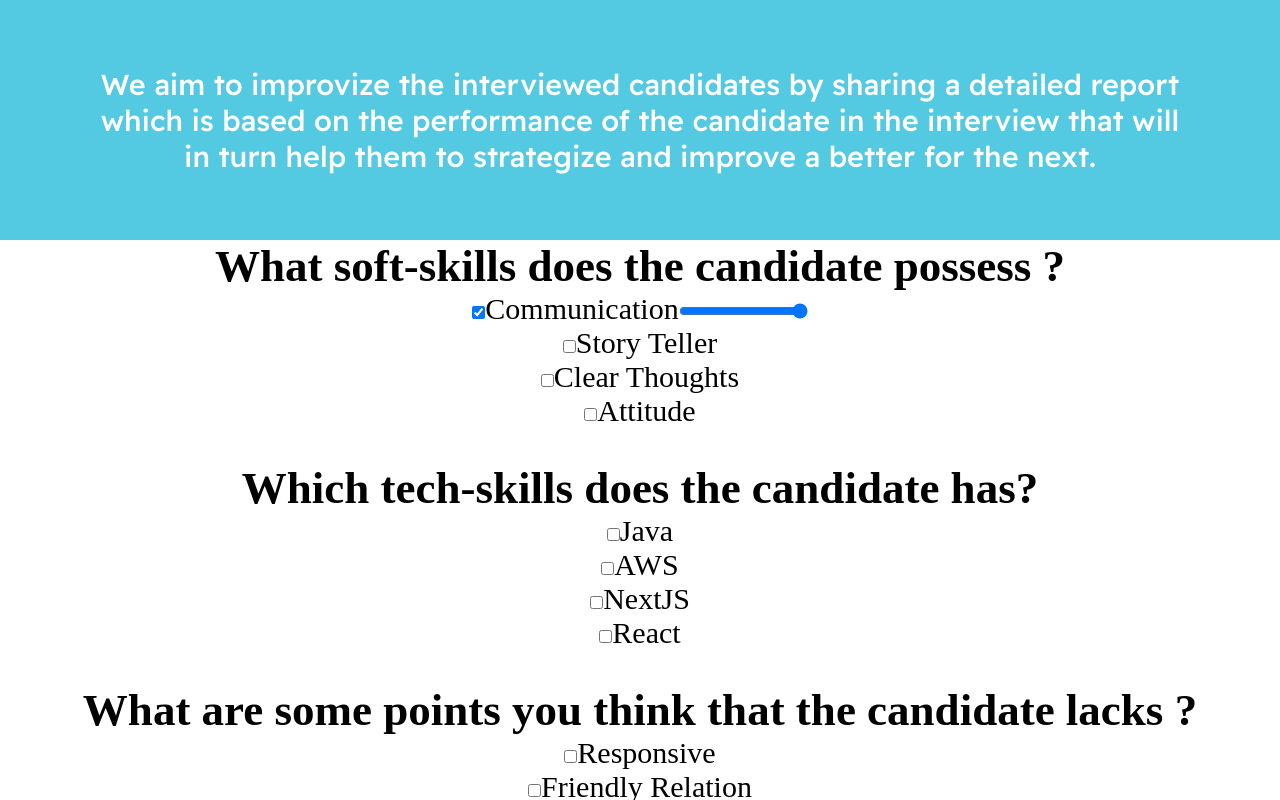
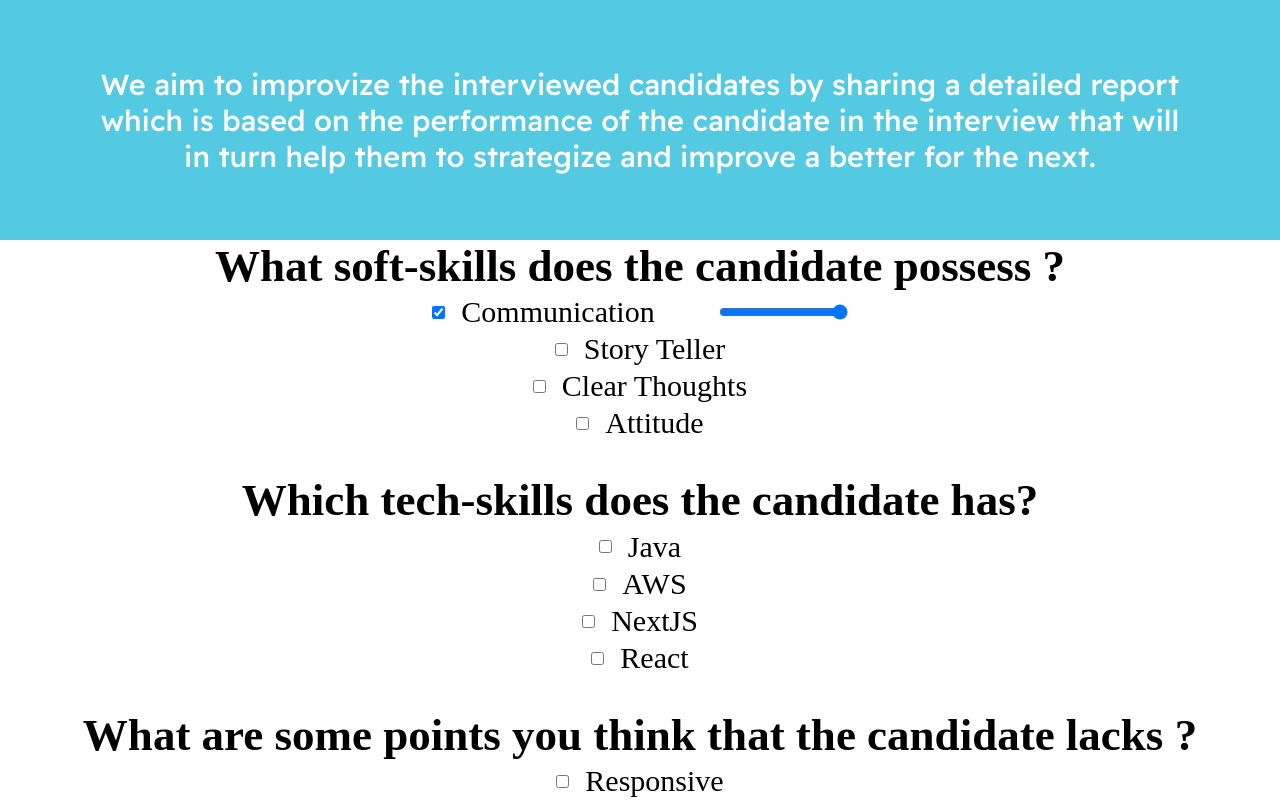
Before and after one commit to abhishekY2401/FeedoHQ, a React (Create React App) app: page /feedback in a window 1280 px wide. Both pictures are taken after a click on the checkbox 543 px from the left and 312 px from the top of the page. Shown: the top 800 px of the page. Built offline with nearby package versions, Linux system fonts and the light colour scheme; the HTML template or start-up script is replaced by a standard one.

Commit message:
Feedback added css in options

```diff
--- a/src/components/FeedbackPage/Question.css
+++ b/src/components/FeedbackPage/Question.css
@@ -0,0 +1,12 @@
+.label-option-text {
+  margin-left: 1rem;
+  vertical-align: middle;
+}
+
+.input-slider {
+  margin-left: 4rem;
+  vertical-align: middle;
+}
+
+.options {
+}
--- a/src/components/FeedbackPage/Question.js
+++ b/src/components/FeedbackPage/Question.js
@@ -1,4 +1,5 @@
 import { useState } from "react";
+import "./Question.css";
 
 const Question = (props) => {
   // making a boolean check value
@@ -9,7 +10,7 @@ const Question = (props) => {
     { id: 0, checked: false },
     { id: 1, checked: false },
     { id: 2, checked: false },
-    { id: 3, checked: false },
+    { id: 3, checked: false }
   ]);
 
   const enableSlider = (id) => {
@@ -29,7 +30,7 @@ const Question = (props) => {
   return (
     <div className="quest">
       <h2 id="qns">{props.question}</h2>
-
+      <div className="options">
         <ol>
           <input
             type="checkbox"
@@ -37,8 +38,10 @@ const Question = (props) => {
             id="0"
             onChange={() => enableSlider(0)}
           />
-        <label>{props.value1}</label>
-        {slider[0].checked && <input type="range" min="0" max="10" />}
+          <label className="label-option-text">{props.value1}</label>
+          {slider[0].checked && (
+            <input className="input-slider" type="range" min="0" max="10" />
+          )}
         </ol>
 
         <ol>
@@ -48,8 +51,10 @@ const Question = (props) => {
             id="1"
             onChange={() => enableSlider(1)}
           />
-        <label>{props.value2}</label>
-        {slider[1].checked && <input type="range" min="0" max="10" />}
+          <label className="label-option-text">{props.value2}</label>
+          {slider[1].checked && (
+            <input className="input-slider" type="range" min="0" max="10" />
+          )}
         </ol>
 
         <ol>
@@ -59,8 +64,10 @@ const Question = (props) => {
             id="2"
             onChange={() => enableSlider(2)}
           />
-        <label>{props.value3}</label>
-        {slider[2].checked && <input type="range" min="0" max="10" />}
+          <label className="label-option-text">{props.value3}</label>
+          {slider[2].checked && (
+            <input className="input-slider" type="range" min="0" max="10" />
+          )}
         </ol>
 
         <ol>
@@ -70,11 +77,14 @@ const Question = (props) => {
             id="3"
             onChange={() => enableSlider(3)}
           />
-        <label>{props.value4}</label>
-        {slider[3].checked && <input type="range" min="0" max="10" />}
+          <label className="label-option-text">{props.value4}</label>
+          {slider[3].checked && (
+            <input className="input-slider" type="range" min="0" max="10" />
+          )}
         </ol>
 
         <br />
+      </div>
     </div>
   );
 };
```
Lines whose indentation alone changed are shown as unchanged.
